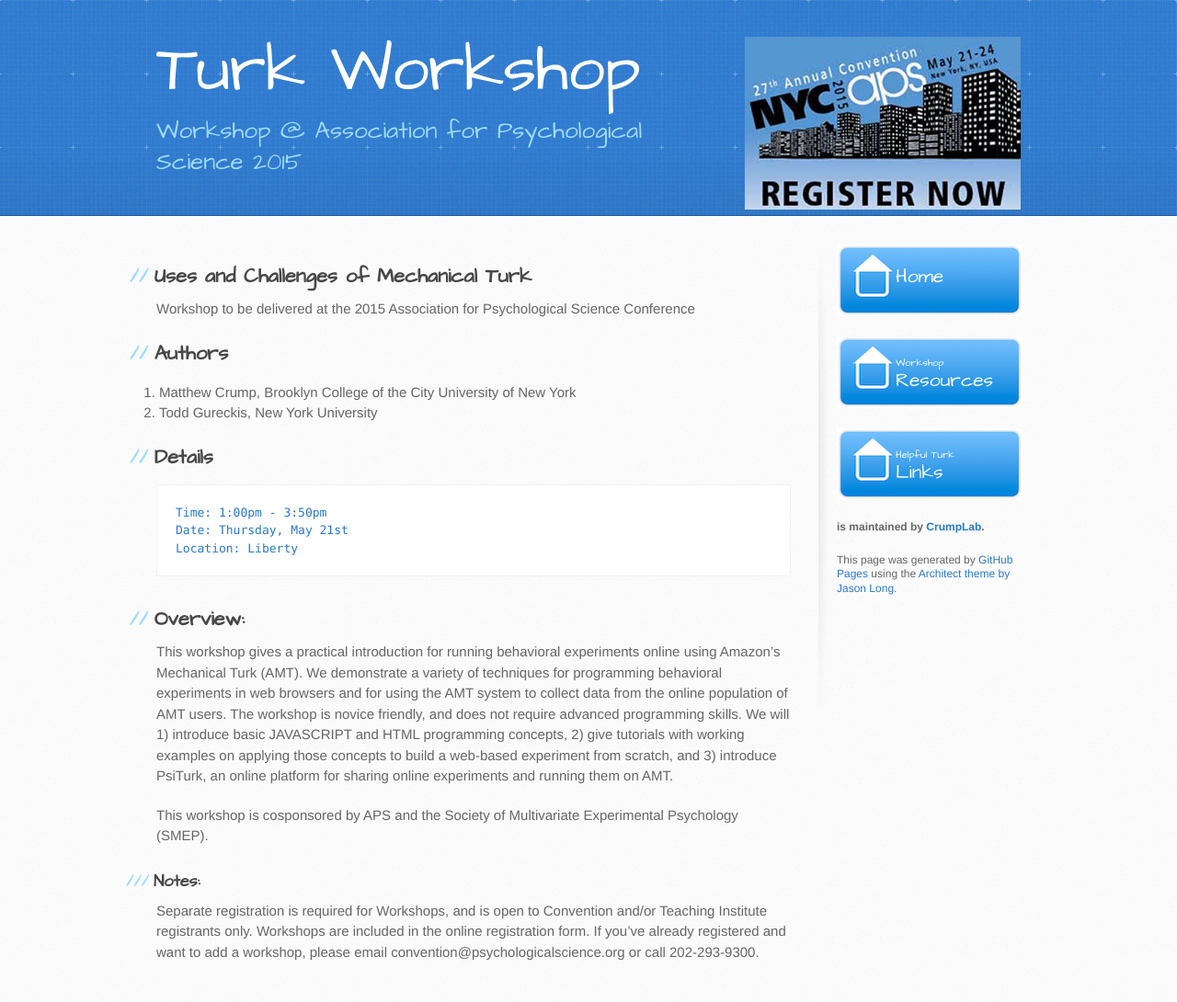
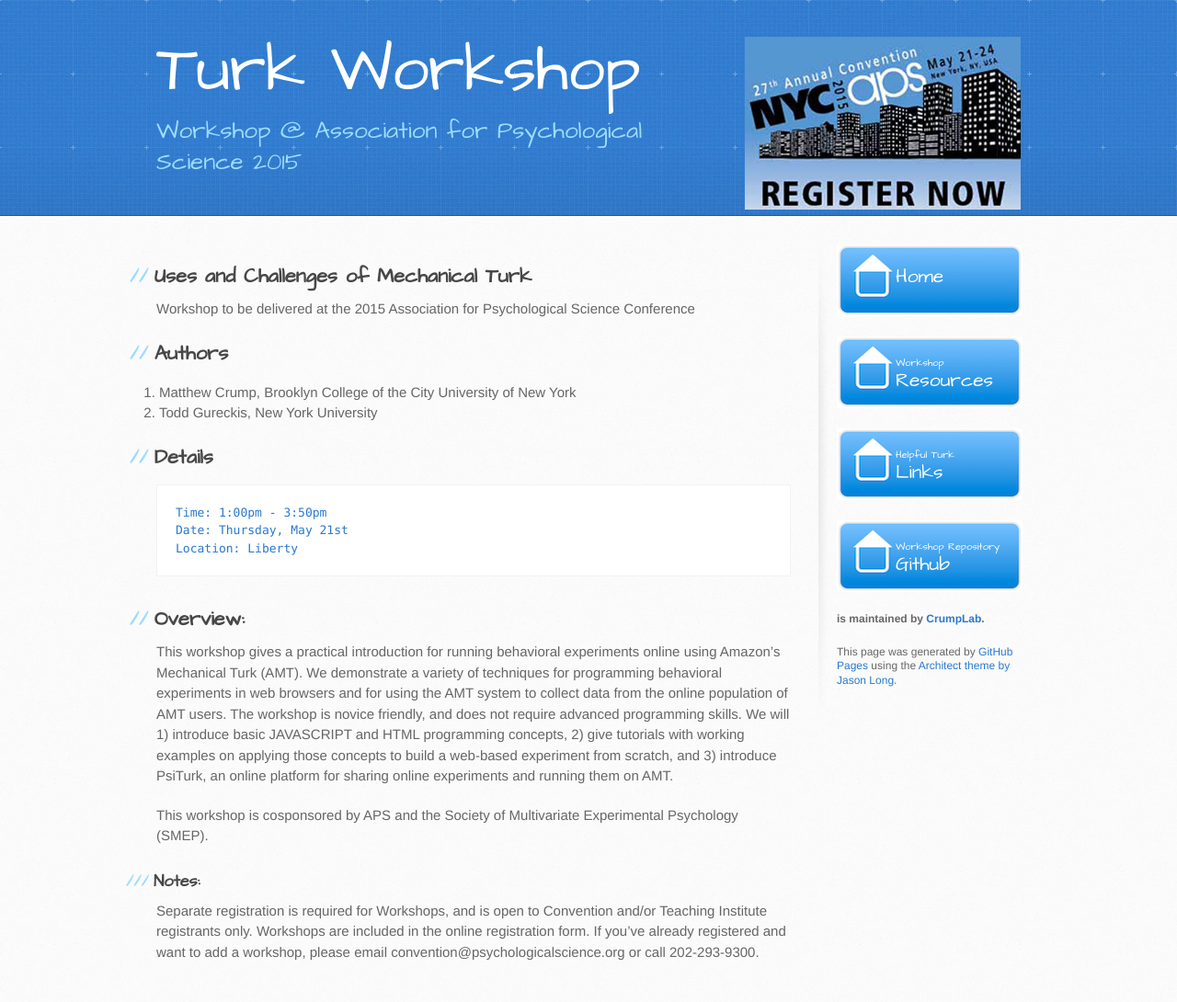
Before and after one commit to APSTurk/APSTurk.github.io, a Jekyll site: the page built from index.html, in a window 1280 px wide. Shown: the whole page at 92% size. Built offline with Jekyll 4.4.1, drawn with Linux system fonts in a browser that asks for light colours.

Commit message:
update github link

```diff
--- a/_layouts/default.html
+++ b/_layouts/default.html
@@ -50,6 +50,10 @@
         	<small>Helpful Turk</small>
         	Links
         	</a>
+        	<a href="https://github.com/APSTurk" class="button">
+        	<small>Workshop Repository</small>
+        		Github
+        	</a>
 
 
           <p class="repo-owner"><a href="https://github.com/CrumpLab/IWLMA"></a> is maintained by <a href="https://github.com/CrumpLab">CrumpLab</a>.</p>
```
